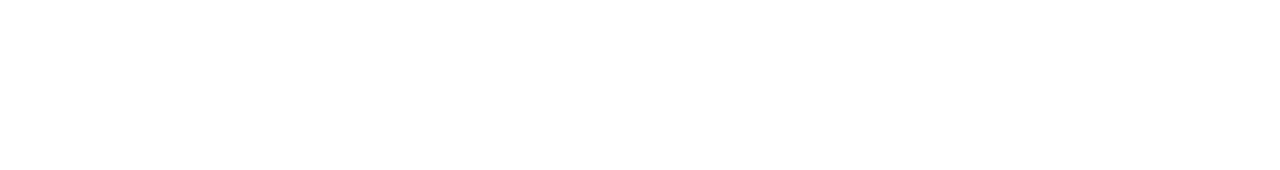
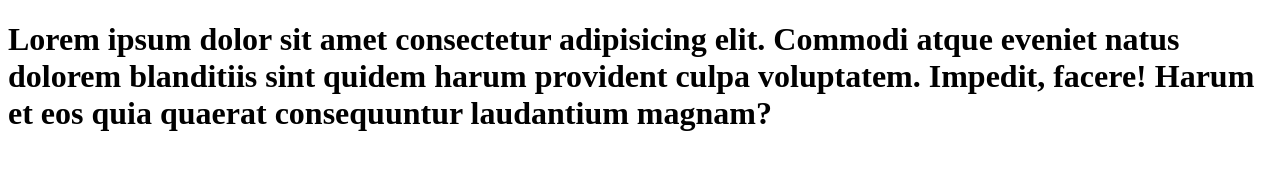
Before and after one commit to fabibeto/ejemplo_git, a plain HTML site: page nosotros.html in a window 1280 px wide. Drawn offline with Linux system fonts and the light colour scheme.

```diff
--- a/nosotros.html
+++ b/nosotros.html
@@ -1,5 +1,5 @@
 <!DOCTYPE html>
-<html lang="en">
+<html lang="es">
 <head>
     <meta charset="UTF-8">
     <meta http-equiv="X-UA-Compatible" content="IE=edge">
@@ -7,6 +7,8 @@
     <title>Document</title>
 </head>
 <body>
-
+    <h1>Lorem ipsum dolor sit amet consectetur adipisicing elit.
+        Commodi atque eveniet natus dolorem blanditiis sint quidem harum provident culpa voluptatem.
+        Impedit, facere! Harum et eos quia quaerat consequuntur laudantium magnam?</h1>
 </body>
 </html>
```
